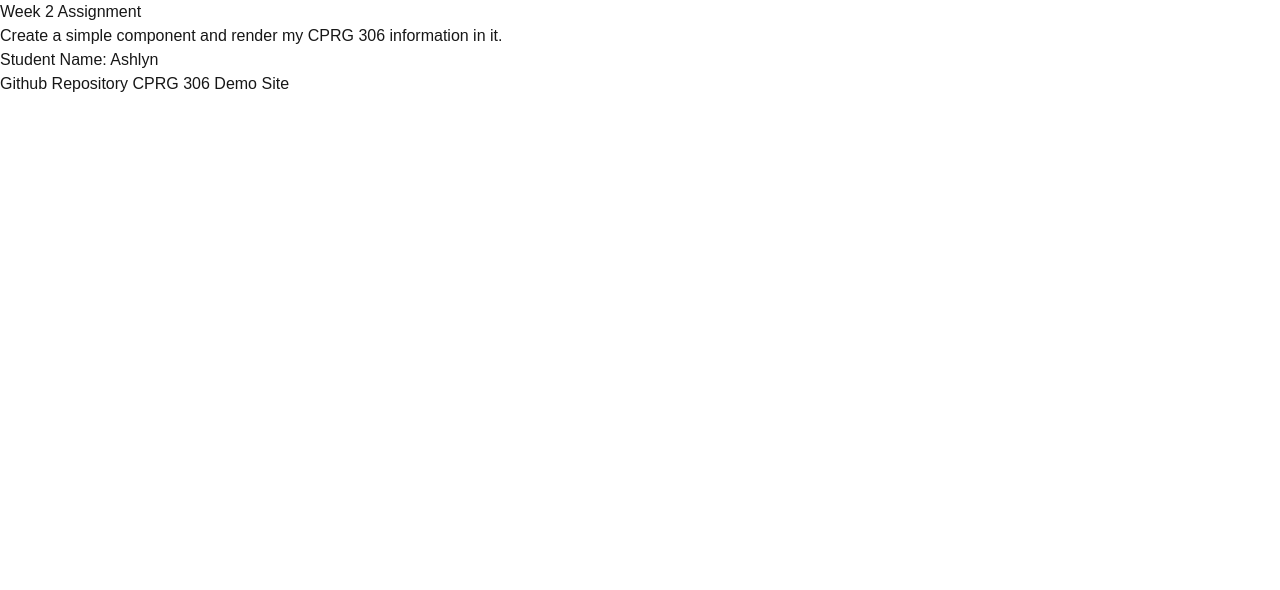
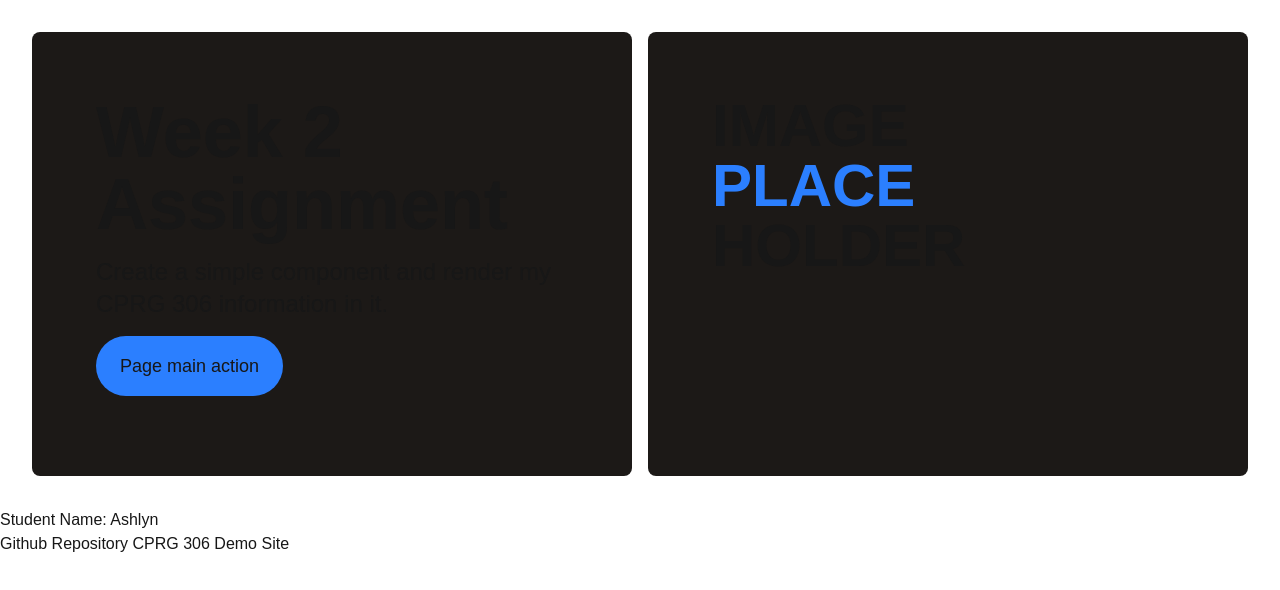
Before and after one commit to louielynmata/cprg-306-demo-site, a Next.js app: page /week-2 in a window 1280 px wide. Shown: the top 590 px of the page. Built offline with nearby package versions, Linux system fonts and the light colour scheme.

Commit message:
header styling and component refactor
tailwind layout and content styling. breaking up PageHeader component into smaller sub components for easier management

```diff
--- a/app/components/PageHeader.js
+++ b/app/components/PageHeader.js
@@ -1,8 +1,41 @@
+function TextBoxButton() {
+  return (
+    <button className="px-4 py-2 my-4 lg:px-6 lg:py-4 bg-blue-500 font-medium text-lg w-fit rounded-full cursor-pointer transition hover:bg-blue-600 hover:shadow-lg duration-150 ease-linear">
+      Page main action
+    </button>
+  );
+}
+function TextBox() {
+  return (
+    <div className="p-10 md:p-12 lg:p-16 flex flex-col container max-w-xl xl:max-w-2xl bg-stone-900 rounded-lg">
+      <h1 className="mb-2 lg:mb-4 text-5xl lg:text-6xl xl:text-7xl font-semibold lg:font-bold">
+        Week 2 Assignment
+      </h1>
+      <p className="text-xl lg:text-2xl">
+        Create a simple component and render my CPRG 306 information in it.
+      </p>
+      <TextBoxButton />
+    </div>
+  );
+}
+function ImagePlaceHolder() {
+  return (
+    <div className="container bg-stone-900 rounded-lg p-10 md:p-12 lg:p-16 max-w-xl xl:max-w-2xl">
+      <h3 className="text-6xl font-bold">
+        IMAGE
+        <span className="block">
+          <span className="block text-blue-500">PLACE</span>
+          <span className="block">HOLDER</span>
+        </span>
+      </h3>
+    </div>
+  );
+}
 export default function PageHeader({ title, description }) {
   return (
-    <header>
-      <h1>Week 2 Assignment</h1>
-      <p>Create a simple component and render my CPRG 306 information in it.</p>
+    <header className="flex flex-col lg:flex-row gap-2 justify-center lg:gap-4 p-2 lg:p-8">
+      <TextBox />
+      <ImagePlaceHolder />
     </header>
   );
 }
--- a/app/week-2/page.js
+++ b/app/week-2/page.js
@@ -8,7 +8,7 @@ const studentInfo = {
 };
 export default function Page() {
   return (
-    <main>
+    <main className="">
       <PageHeader />
       <StudentInfoSection {...studentInfo} />
     </main>
```
